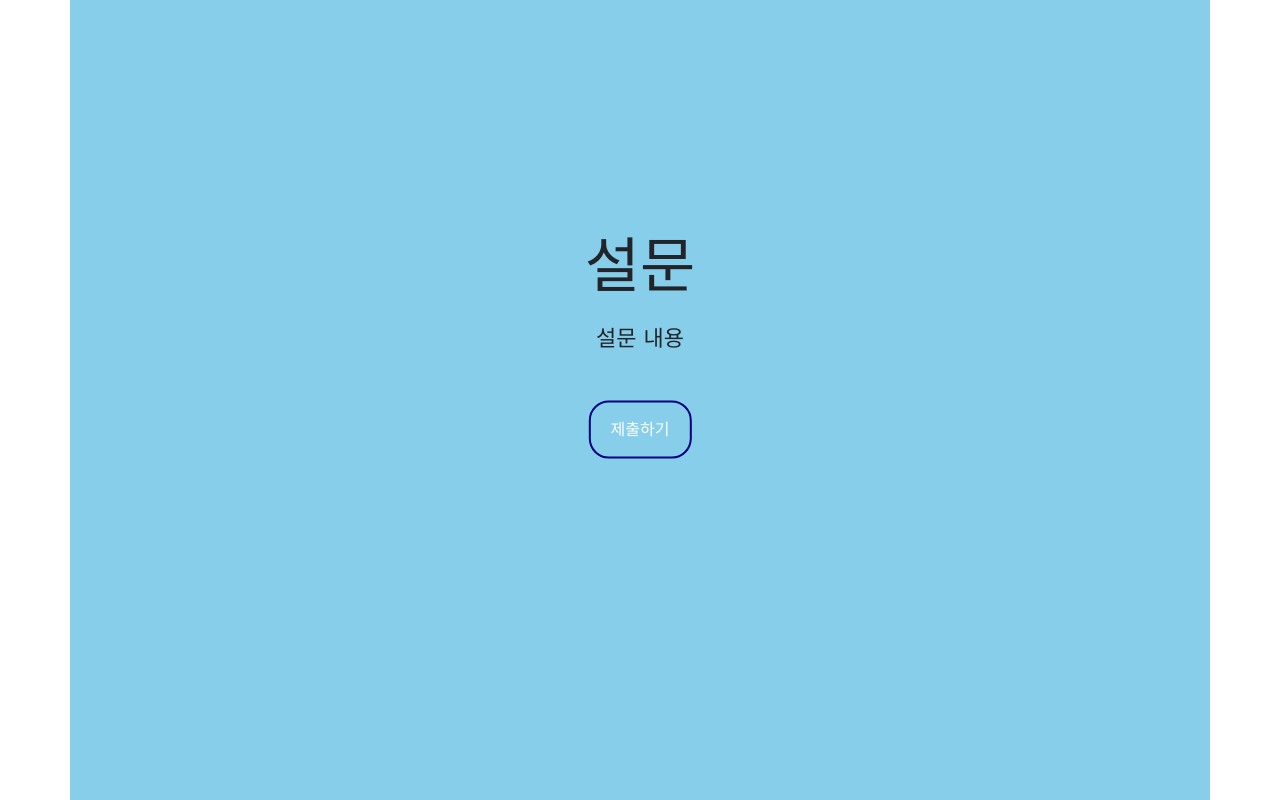
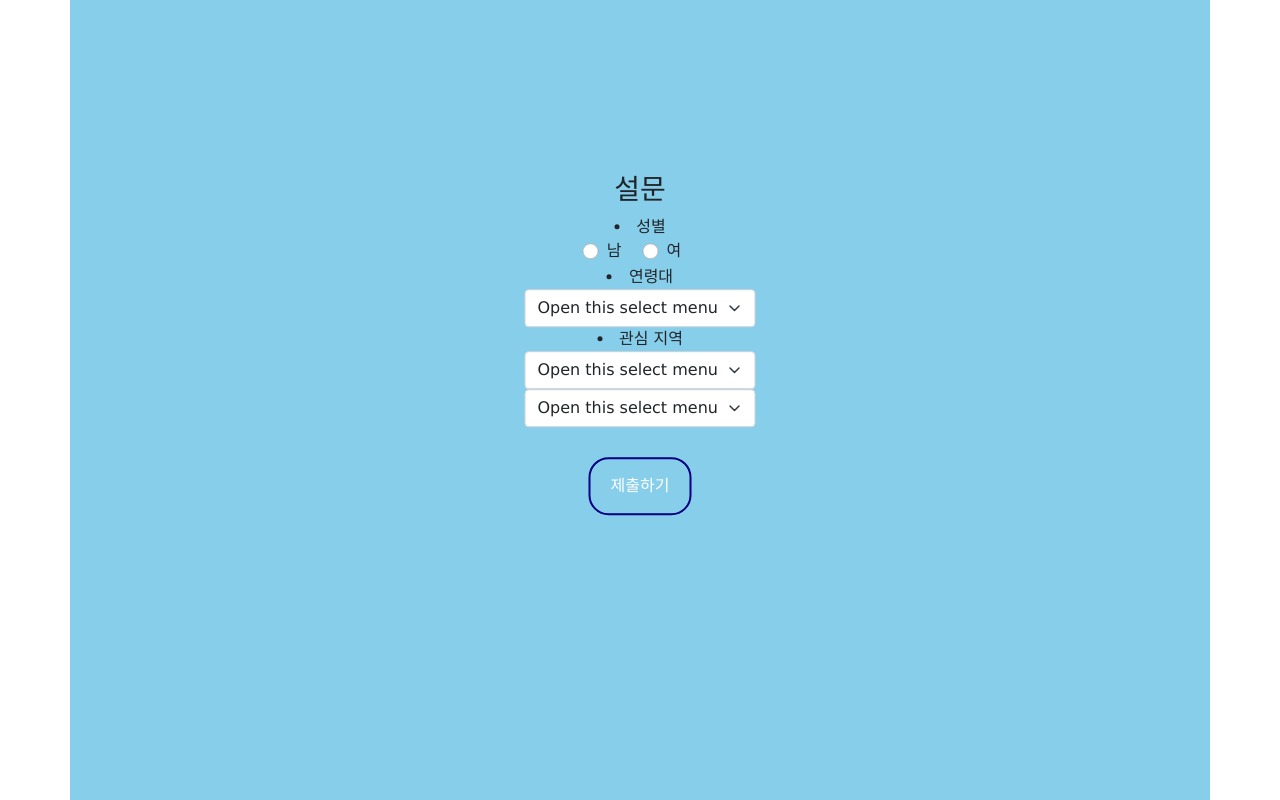
Before and after one commit to jongw0o0/gttour, a Django app: page /survey/ in a window 1280 px wide. Shown: the part 56-856 px from the top of the page. Run offline with Django 4.2, Linux system fonts and the light colour scheme; some libraries are stand-ins or nearby versions.

Commit message:
test0711

```diff
--- a/templates/survey/survey.html
+++ b/templates/survey/survey.html
@@ -2,8 +2,40 @@
 {% block content %}
 <div class="container">
     <div class="hero">
-        <h2>설문</h2>
-        <p>설문 내용</p>
+        <h3>설문</h3>
+        <li>성별</li>
+        <div class="form-check form-check-inline">
+            <input class="form-check-input" type="radio" name="inlineRadioOptions" id="inlineRadio1" value="option1">
+            <label class="form-check-label" for="inlineRadio1">남</label>
+          </div>
+          <div class="form-check form-check-inline">
+            <input class="form-check-input" type="radio" name="inlineRadioOptions" id="inlineRadio2" value="option2">
+            <label class="form-check-label" for="inlineRadio2">여</label>
+          </div>
+        <li>연령대</li>
+        <select class="form-select" aria-label="Default select example">
+            <option selected>Open this select menu</option>
+            <option value="1">10대</option>
+            <option value="2">20대</option>
+            <option value="3">30대</option>
+            <option value="4">40대</option>
+            <option value="5">50대</option>
+            <option value="6">60대 이상</option>
+        </select>
+        <li>관심 지역</li>
+        <select class="form-select" aria-label="Default select example">
+            <option selected>Open this select menu</option>
+            <option value="1">서울특별시</option>
+            <option value="2">경기도</option>
+            <option value="2">인천광역시</option>
+            <option value="2">강원도</option>
+        </select>
+        <select class="form-select" aria-label="Default select example">
+            <option selected>Open this select menu</option>
+            <option value="1">강남구</option>
+            <option value="2">성동구</option>
+            <option value="3">종로구</option>
+        </select>
         <a href="{% url 'classification:index' %}"><button>제출하기</button></a>
     </div>
 </div>
```
